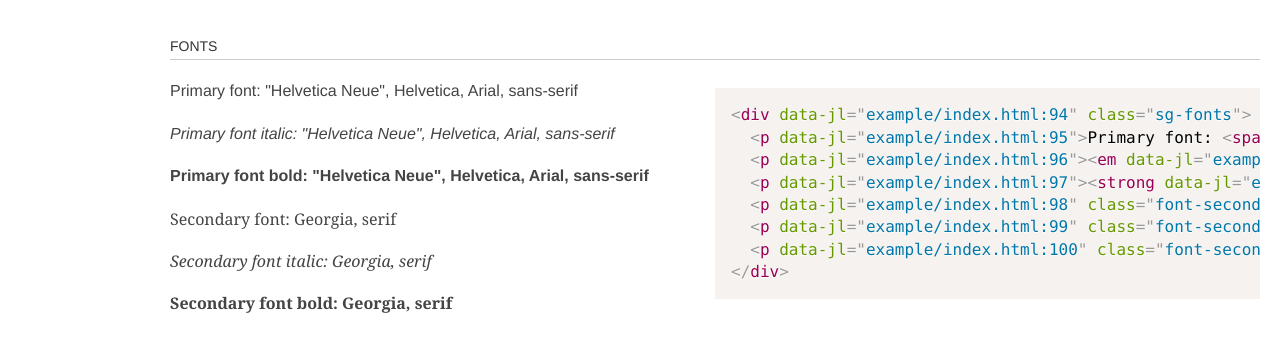
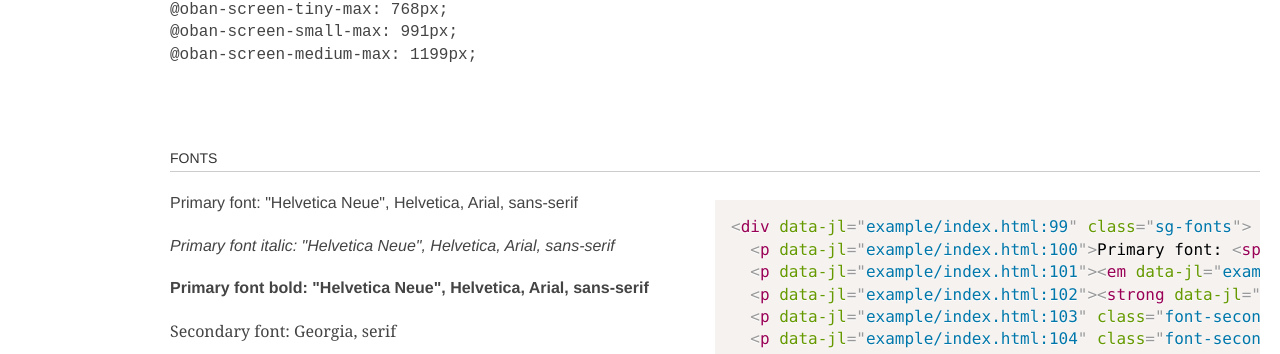
Before and after one commit to firstandthird/ft-ui, a website: page example/index.html in a window 1280 px wide. Shown: the part 1153-1507 px from the top of the page. Drawn offline with Linux system fonts and the light colour scheme.

Commit message:
updated oban to 0.16.0

```diff
--- a/bower.json
+++ b/bower.json
@@ -3,7 +3,7 @@
   "version": "0.0.2",
   "main": "ft-ui.less",
   "dependencies": {
-    "oban": "~0.15.0"
+    "oban": "~0.16.0"
   },
   "ignore": [
     "example",
--- a/example/index.html
+++ b/example/index.html
@@ -86,6 +86,11 @@
 
 //grid
 @grid-columns: 12;
+
+//responsive
+@oban-screen-tiny-max: 768px;
+@oban-screen-small-max: 991px;
+@oban-screen-medium-max: 1199px;
 
   </code></pre>
 </div>
--- a/lib/default-vars.less
+++ b/lib/default-vars.less
@@ -24,3 +24,8 @@
 
 //grid
 @grid-columns: 12;
+
+//responsive
+@oban-screen-tiny-max: 768px;
+@oban-screen-small-max: 991px;
+@oban-screen-medium-max: 1199px;
--- a/lib/responsive.less
+++ b/lib/responsive.less
@@ -1 +1 @@
-.oban-mobile();
+.oban-responsive();
```
